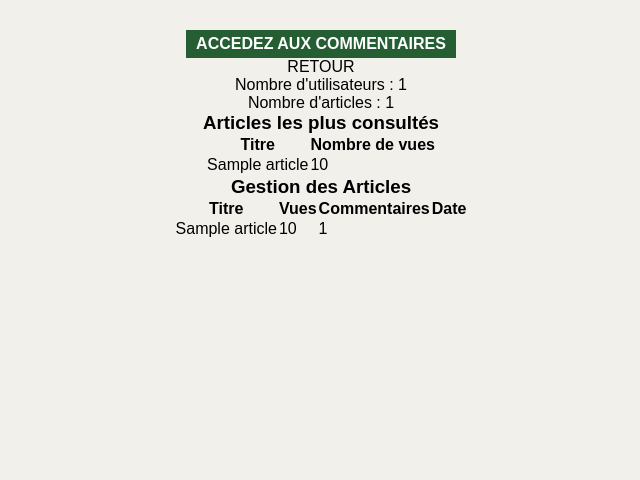
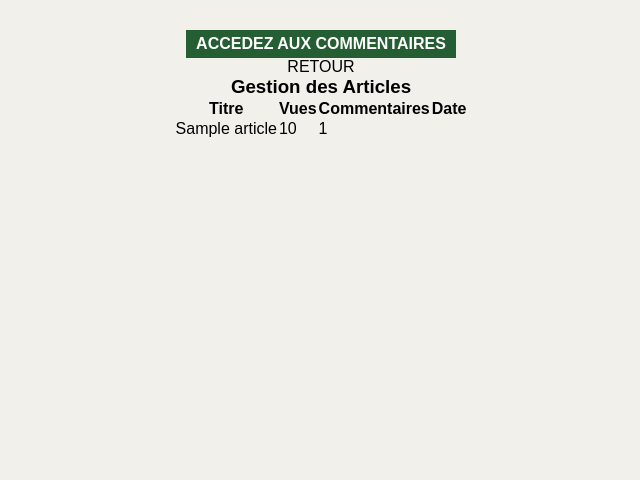
Before and after one commit to idbaali/blogforteroche.fr, a PHP site: template views/templates/monitoring.php in a window 1280 px wide. Shown: the part 211-691 px from the top of the page, without its empty margins (319-959 px from the left). Run offline with PHP 8.4, Linux system fonts and the light colour scheme; the template is opened without the code that fills it: most values are stand-ins (such as "Sample title", 1, 10 or a date in 2020); data that the repository does not hold is empty; some web fonts are replaced.

Commit message:
29_01_2025

```diff
--- a/views/templates/monitoring.php
+++ b/views/templates/monitoring.php
@@ -2,26 +2,9 @@
 <a class="" href="index.php?action=admin">RETOUR</a>
 
 
-<p>Nombre d'utilisateurs : <?= $userCount ?></p>
-<p>Nombre d'articles : <?= $articleCount ?></p>
+<!-- <p>Nombre d'utilisateurs : <?= $userCount ?></p>
+<p>Nombre d'articles : <?= $articleCount ?></p> -->
 
-<h3>Articles les plus consultés</h3>
-<table>
-    <thead>
-        <tr>
-            <th>Titre</th>
-            <th>Nombre de vues</th>
-        </tr>
-    </thead>
-    <tbody>
-        <?php foreach ($articles as $article): ?>
-            <tr>
-                <td><?php echo $article->getTitle(); ?></td>
-                <td><?php echo $article->getViews(); ?></td>
-            </tr>
-        <?php endforeach; ?>
-    </tbody>
-</table>
 
 <h3>Gestion des Articles</h3>
 <table>
```
